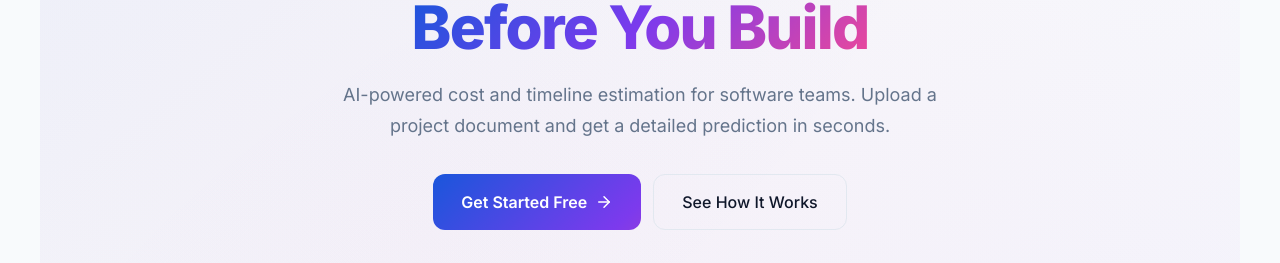
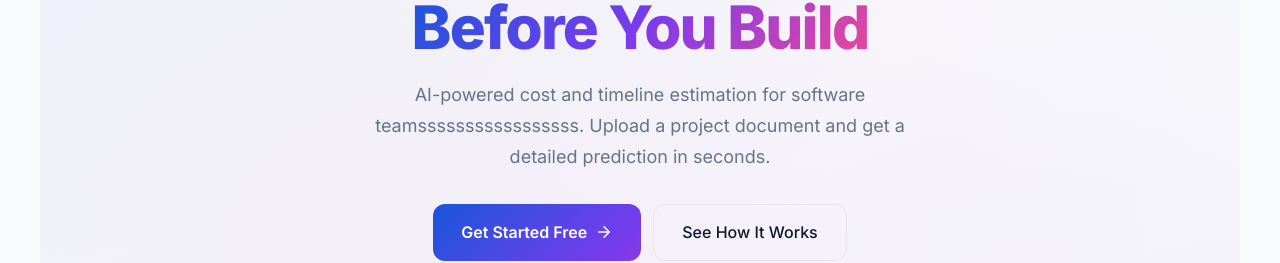
Before and after one commit to AtharvS7/PredictIQ, a React (Vite) app in the folder frontend/: page / in a window 1280 px wide. Shown: the part 273-536 px from the top of the page. Built offline with nearby package versions, Linux system fonts and the light colour scheme; no server answers.

Commit message:
Edit landing page

```diff
--- a/frontend/src/pages/LandingPage.tsx
+++ b/frontend/src/pages/LandingPage.tsx
@@ -61,7 +61,7 @@ export default function LandingPage() {
             fontSize: '1.125rem', color: 'var(--text-secondary)',
             maxWidth: 600, margin: '0 auto 32px', lineHeight: 1.7,
           }}>
-            AI-powered cost and timeline estimation for software teams.
+            AI-powered cost and timeline estimation for software teamsssssssssssssssss.
             Upload a project document and get a detailed prediction in seconds.
           </p>
 
```
